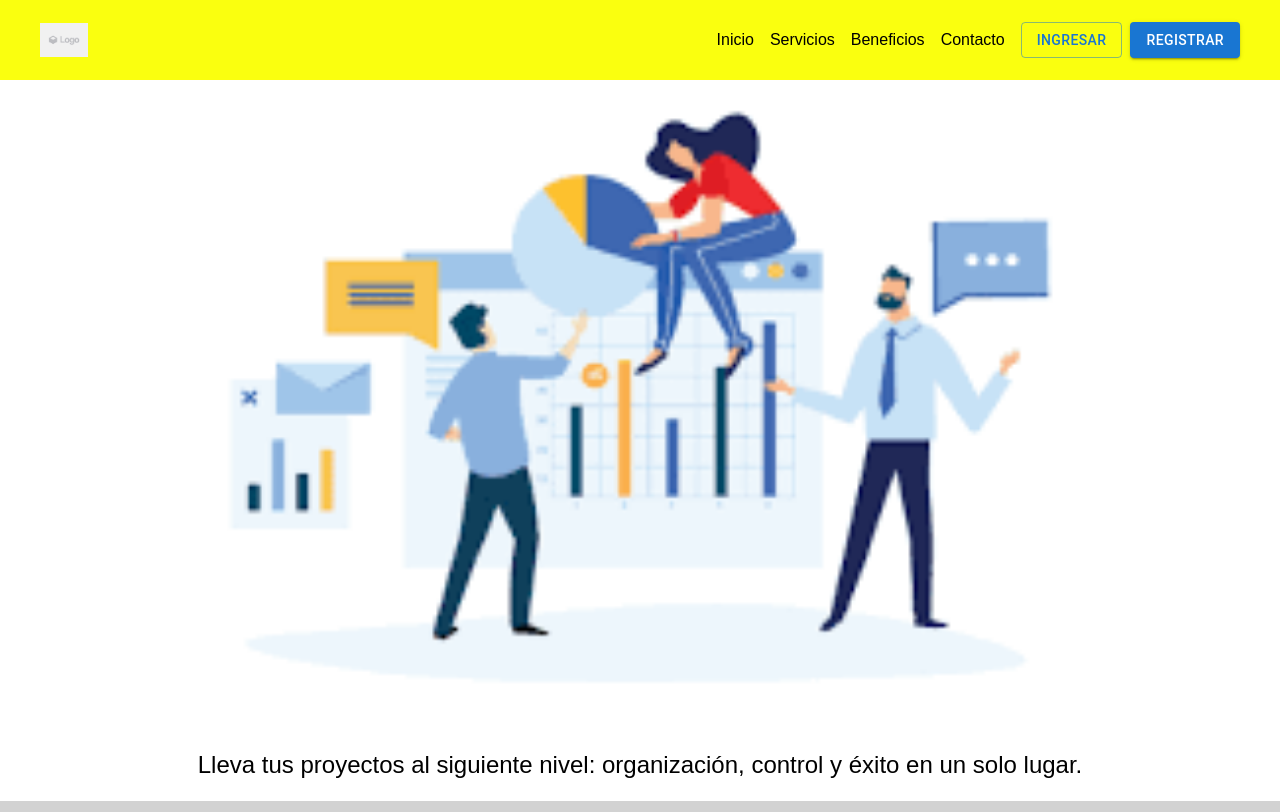
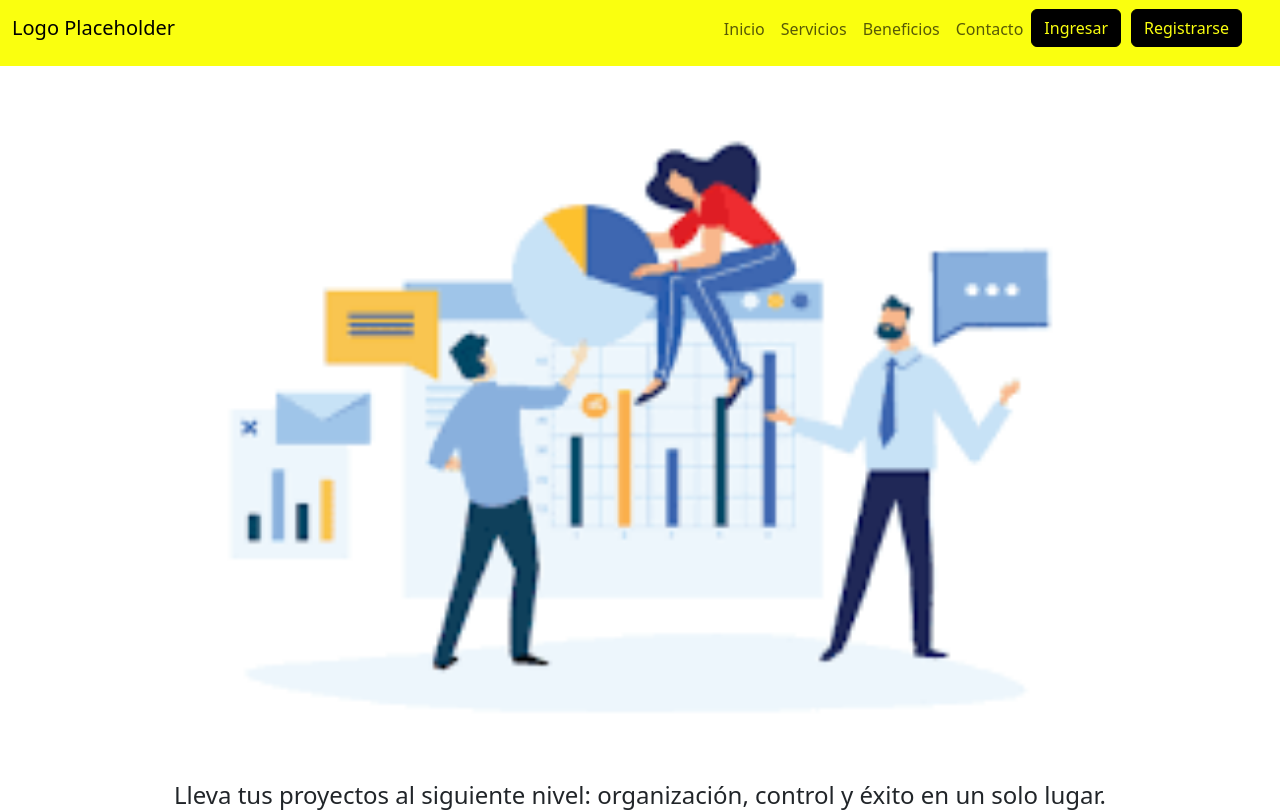
Before and after one commit to yunb12345/APITPO, a React (Create React App) app: page / in a window 1280 px wide. Shown: the top 812 px of the page. Built offline with nearby package versions, Linux system fonts and the light colour scheme.

Commit message:
Nuevo navbar

```diff
--- a/src/components/Navbar.jsx
+++ b/src/components/Navbar.jsx
@@ -1,25 +1,42 @@
-import logo from "../assets/logo-placeholder-3.jpg"
-import Button from '@mui/material/Button';
+import Container from 'react-bootstrap/Container';
+import Nav from 'react-bootstrap/Nav';
+import Navbar from 'react-bootstrap/Navbar';
+import Button from 'react-bootstrap/Button';
+import Offcanvas from 'react-bootstrap/Offcanvas';
 
-const Navbar = () => {
-    return(
-    <nav className="flex items-center justify-between bg-apiyellow px-10">
-        <div className="my-4 w-12 h-12 items-center object-center justify-center content-center">
-            <img src={logo} alt="" className="max-w-full"></img>
-        </div>
-        <div className="flex items-center flex-row gap-4">
-            <div className="flex items-center justify-center gap-4 flex-row">
-                <h1>Inicio</h1>
-                <h1>Servicios</h1>
-                <h1>Beneficios</h1>
-                <h1>Contacto</h1>
-            </div>
-            <div className="flex gap-2">
-                <Button variant="outlined">Ingresar</Button>
-                <Button variant="contained">Registrar</Button>
-            </div>
-        </div>
-    </nav>
-    )
-};
-export default Navbar;
+function navbar() {
+  return (
+    <>
+        <Navbar key="lg" expand="lg" className="mb-3" style={{ backgroundColor: "#FAFF0F", borderColor: "#11077d",}}>
+          <Container fluid>
+            <Navbar.Brand href="#"style={{marginBottom: "10px"}}>Logo Placeholder</Navbar.Brand>
+            <Navbar.Toggle aria-controls={`offcanvasNavbar-expand-lg`} />
+            <Navbar.Offcanvas
+              id={`offcanvasNavbar-expand-lg`}
+              aria-labelledby={`offcanvasNavbarLabel-expand-lg`}
+              placement="start"
+              style={{ backgroundColor: "#FAFF0F", borderColor: "#11077d",}}
+            >
+              <Offcanvas.Header closeButton>
+                <Offcanvas.Title id={`offcanvasNavbarLabel-expand-lg`}>
+                  Logo Placeholder
+                </Offcanvas.Title>
+              </Offcanvas.Header>
+              <Offcanvas.Body>
+                <Nav className="justify-content-end flex-grow-1 pe-3">
+                  <Nav.Link href="#home">Inicio</Nav.Link>
+                  <Nav.Link href="#features">Servicios</Nav.Link>
+                  <Nav.Link href="#pricing">Beneficios</Nav.Link>
+                  <Nav.Link href="#pricing">Contacto</Nav.Link>
+                  <Button variant="outline-success" style={{ marginRight: "10px", marginBottom: "10px", backgroundColor: "black", borderColor: "black", color: "#FAFF0F"}}>Ingresar</Button>
+                  <Button variant="outline-success" style={{ marginRight: "10px", marginBottom: "10px", backgroundColor: "black", borderColor: "black", color: "#FAFF0F"}}>Registrarse</Button>
+                </Nav>
+              </Offcanvas.Body>
+            </Navbar.Offcanvas>
+          </Container>
+        </Navbar>
+    </>
+  );
+}
+
+export default navbar;
--- a/src/index.js
+++ b/src/index.js
@@ -3,6 +3,7 @@ import ReactDOM from 'react-dom/client';
 import './index.css';
 import App from './App';
 import reportWebVitals from './reportWebVitals';
+import '../node_modules/bootstrap/dist/css/bootstrap.min.css';
 
 const root = ReactDOM.createRoot(document.getElementById('root'));
 root.render(
```
